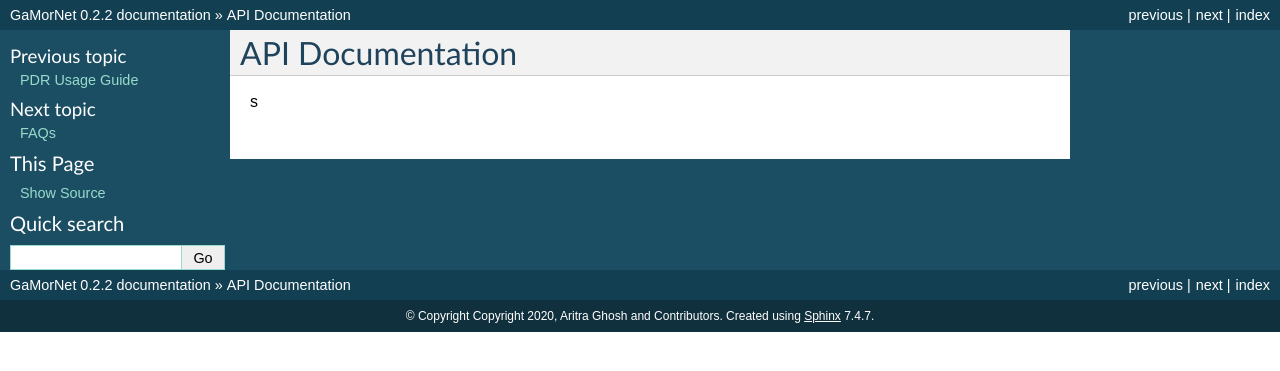
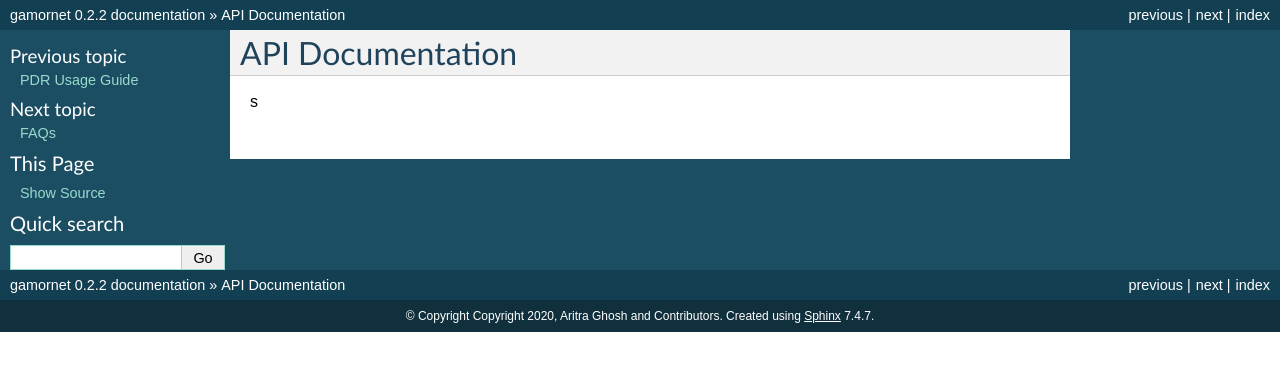
Before and after one commit to aritraghsh09/GaMorNet, a Sphinx documentation site: the page built from docs/source/api_docs.rst, in a window 1280 px wide. Shown: the top 371 px of the page. Built offline with Sphinx 7.4.7, drawn with Linux system fonts in a browser that asks for light colours.

Commit message:
increamental updates

```diff
--- a/docs/source/conf.py
+++ b/docs/source/conf.py
@@ -5,7 +5,7 @@ import gamornet
 
 # -- Project information -----------------------------------------------------
 
-project = 'GaMorNet'
+project = 'gamornet'
 copyright = gamornet.__copyright__
 author = gamornet.__author__
 
--- a/setup.py
+++ b/setup.py
@@ -5,7 +5,7 @@ with open("README.rst", "r") as fh:
 	long_description = fh.read()
 
 setuptools.setup(
-	name="gamornet", # Replace with your own username
+	name="gamornet",
 	version=gamornet.__version__,
 	author=gamornet.__author__,
 	author_email="aritraghsh09@gmail.com",
```
